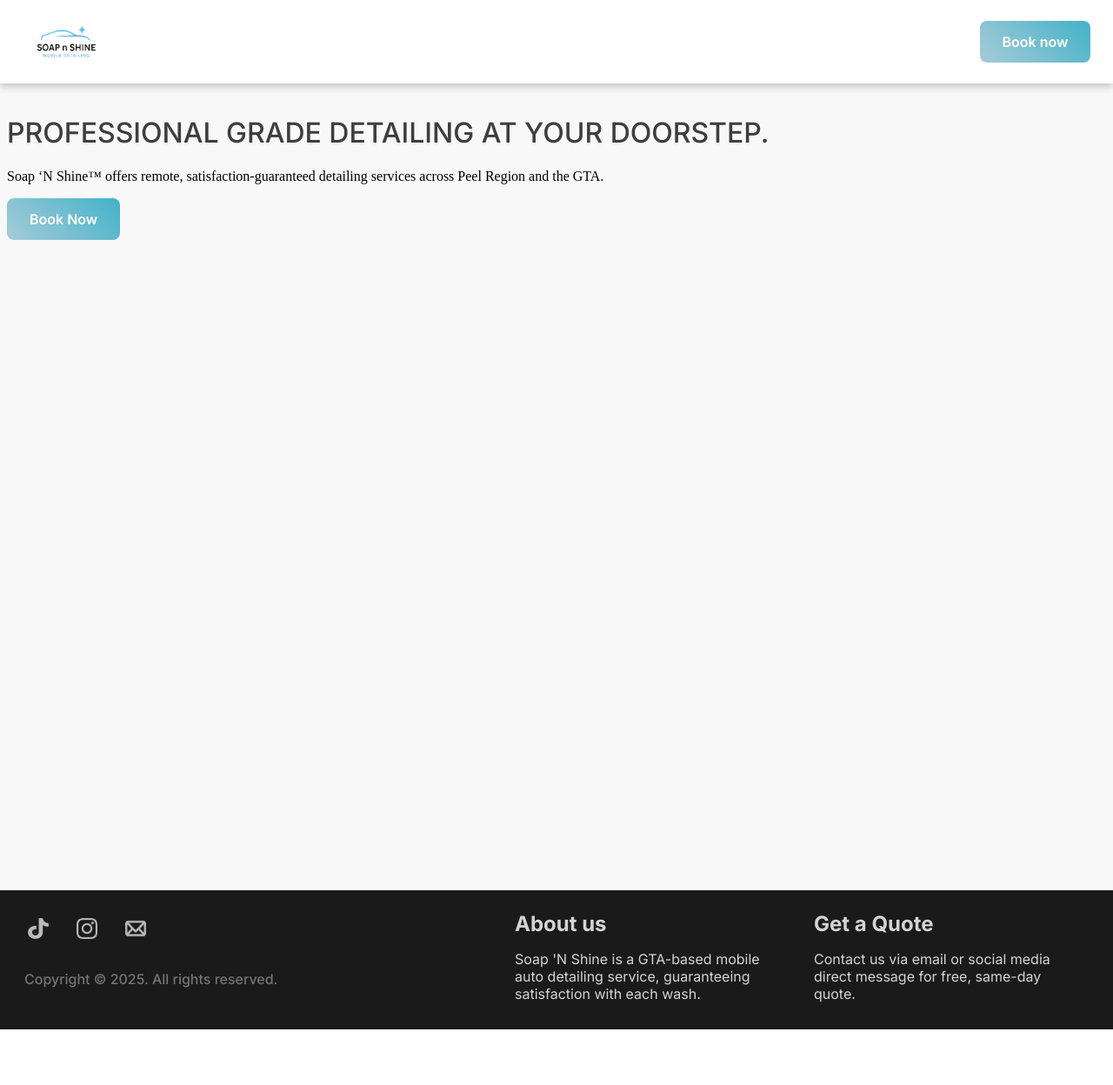
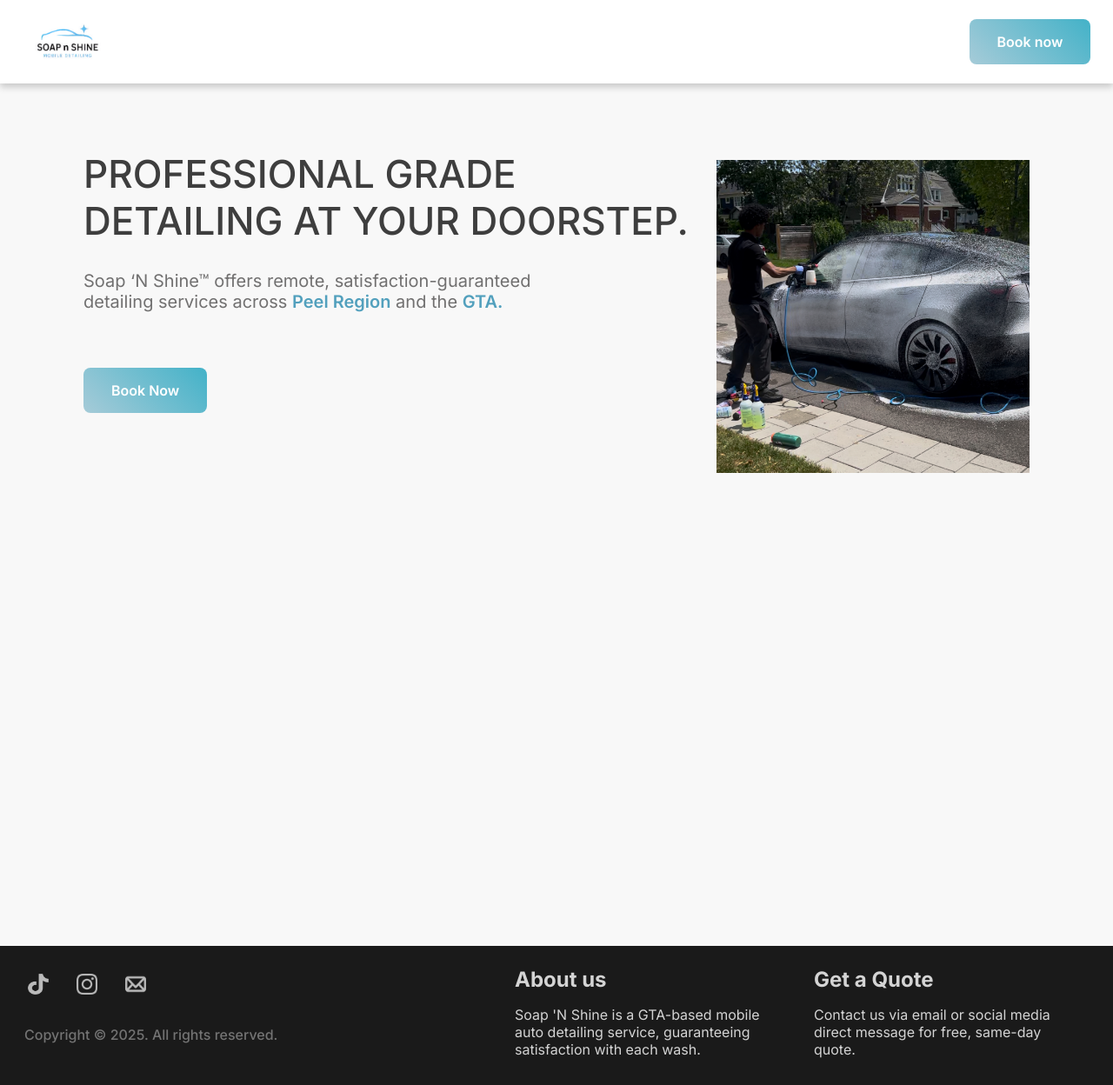
Before and after one commit to joeyb007/snsmobiledetailing, a Flask app: page /home in a window 1280 px wide. Shown: the whole page at 87% size. Before the commit the page ends 1184 px from the top, so only its background shows below. Run offline with Flask 3, Linux system fonts and the light colour scheme.

Commit message:
added image files for the carousel and began to style without any js functionality. known bug with scaling and flex wrap which is to be fixed. next steps include js functionality of automatic carousel + styling of images.

```diff
--- a/webapp/static/css/base.css
+++ b/webapp/static/css/base.css
@@ -29,8 +29,8 @@
 }
 
 #navbar> li:nth-child(1) > a > img{
-    width: 6vw;
-    height: 6vw;
+    width: 10vh;
+    height: 10vh;
     padding: 0.5vw 0vw 0vw 1vw;
     margin-left: 2vw;
 
@@ -100,7 +100,6 @@
     font-family: "Inter", sans-serif;
     background: linear-gradient(45deg, #A6CBD8, #43B2C8);
     border-radius: 8px;
-    padding: 14px 26px;
-    font-size: 1rem;
+    padding: 2vh 4vh;
+    font-size: 1em;
 }
-/* note: change all vw to vh!!  */
--- a/webapp/static/css/home.css
+++ b/webapp/static/css/home.css
@@ -1,9 +1,44 @@
 main{
-    padding: 14vh 1vh;
+    padding: 18vh 12vh;
+    display: flex;
+    flex-wrap: wrap;
+    justify-content: space-between;
+    align-items: flex-start;
 }
-
+#firstContentBlock{
+    width: 90vh;
+}
 #homeTitle{
     font-family:"Inter", sans-serif;
     color: #3E3E3E;
     font-weight: 500;
+    font-size: 2.75rem;
 }
+
+.paragraphText{
+    color: #717070;
+    font-family: "Inter", sans-serif;
+    width: 65vh;
+    margin-bottom: 8vh;
+    font-size: 1.25rem;
+}
+
+.highlightedParagraphText{
+    color: #52A0BD;
+    font-weight: 600;
+}
+
+
+#carousel{
+    margin-top: 5vh;
+    width: 45vh;
+    overflow: hidden;
+    aspect-ratio: 1 / 1;
+    display: flex;
+}
+
+#currentCarouselImage{
+    width: 100%;
+    height: auto;
+    object-fit: cover;
+}
--- a/webapp/templates/home.html
+++ b/webapp/templates/home.html
@@ -9,7 +9,12 @@
 {% endblock %}
 
 {% block main %}
+<div id="firstContentBlock">
     <h1 id="homeTitle">PROFESSIONAL GRADE DETAILING AT YOUR DOORSTEP.</h1>
-    <p>Soap ‘N Shine™ offers remote, satisfaction-guaranteed detailing services across Peel Region and the GTA. </p>
+    <p class="paragraphText">Soap ‘N Shine™ offers remote, satisfaction-guaranteed detailing services across <span class="highlightedParagraphText">Peel Region</span> and the <span class="highlightedParagraphText">GTA.</span> </p>
     <button class="bookNowButton">Book Now</button>
+</div>
+<div id="carousel">
+    <img id="currentCarouselImage" src="{{url_for('static', filename='images/carousel/carousel1.jpg')}}">
+</div>
 {% endblock %}
```
Also changed, not shown: webapp/static/images/carousel/carousel1.jpg (added), webapp/static/images/carousel/carousel2.jpg (added), webapp/static/images/carousel/carousel4.jpg (added), webapp/static/js/home.js (added), 6 other files.
